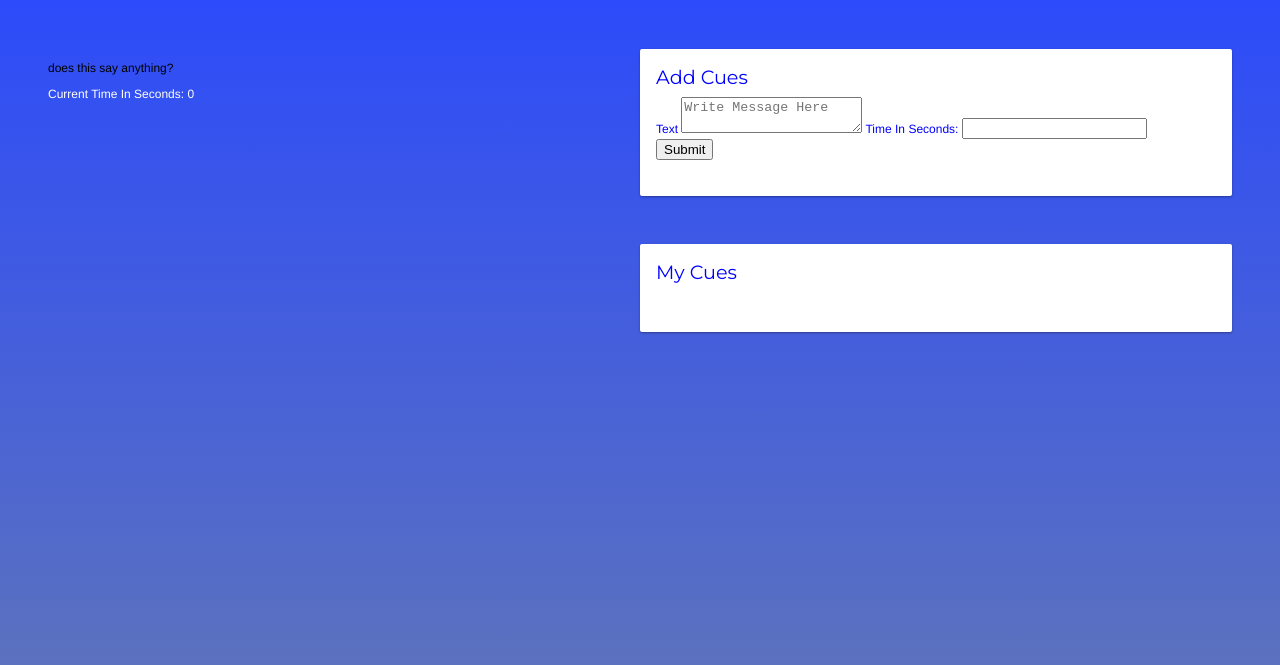
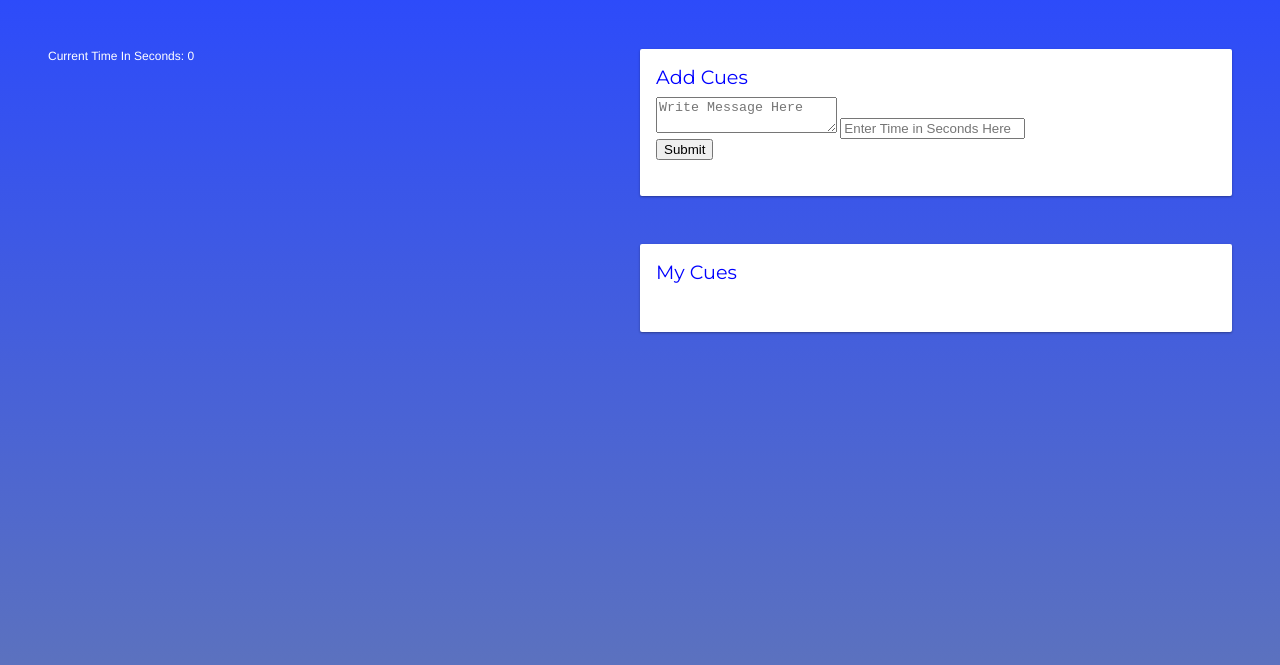
Before and after one commit to rebecca-chan/cue-editor, a website built with webpack: page public/index.html in a window 1280 px wide. Shown: the part 55-720 px from the top of the page. Built offline with nearby package versions, Linux system fonts and the light colour scheme; what @vimeo/player would draw is missing.

Commit message:
basic requirements met

```diff
--- a/public/index.html
+++ b/public/index.html
@@ -16,7 +16,7 @@
   <div id="app">
     <div id="video-player">
       <div id="cue-overlay">
-        <p id="cue-overlay-text">does this say anything?</p>
+        <p id="cue-overlay-text"></p>
       </div>
       <div data-vimeo-url="https://vimeo.com/76979871" id="playertwo" width=640></div>
       <div id="current">Current Time In Seconds: 0</div>
@@ -26,10 +26,9 @@
         <div>
           <h2>Add Cues</h2>
           <form id='cue-form'>
-            <label>Text</label>
             <textarea id="cue-text" placeholder="Write Message Here"></textarea>
-            <label>Time In Seconds:</label>
-            <input id='cue-time-stamp' />
+
+            <input id='cue-time-stamp' placeholder="Enter Time in Seconds Here" />
             <br>
             <button id="cues-add" class="options-btn" type='submit'>Submit</button>
           </form>
--- a/public/style.css
+++ b/public/style.css
@@ -39,10 +39,31 @@ header {
 }
 
 #video-player {
+  position: relative;
   flex: 1;
   margin-top: 3rem;
   width: 50vw;
 }
+
+#cue-overlay {
+    position:absolute;
+    top:1rem;
+    left:1rem;
+    background:#000;
+    opacity:0.8;
+    z-index:50;
+    color:#fff;
+}
+
+#cue-overlay-text {
+  margin-left: 1rem;
+  margin-right: 1rem;
+}
+
+#cue-overlay-text:empty {
+ margin: 0
+}
+
 
 #current {
   color: white
```
Also changed, not shown: client/index.js (+0 -33 lines).
